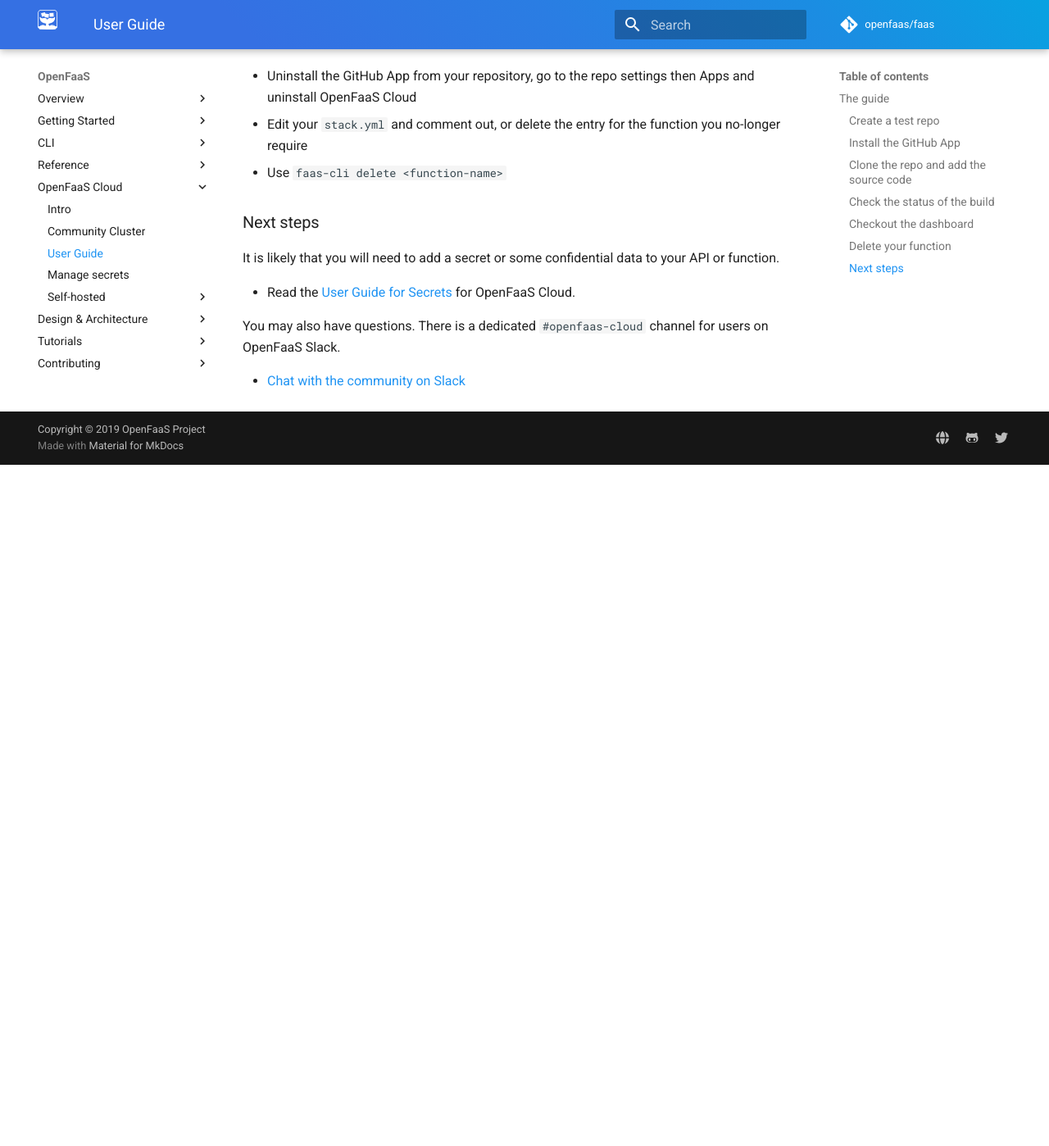
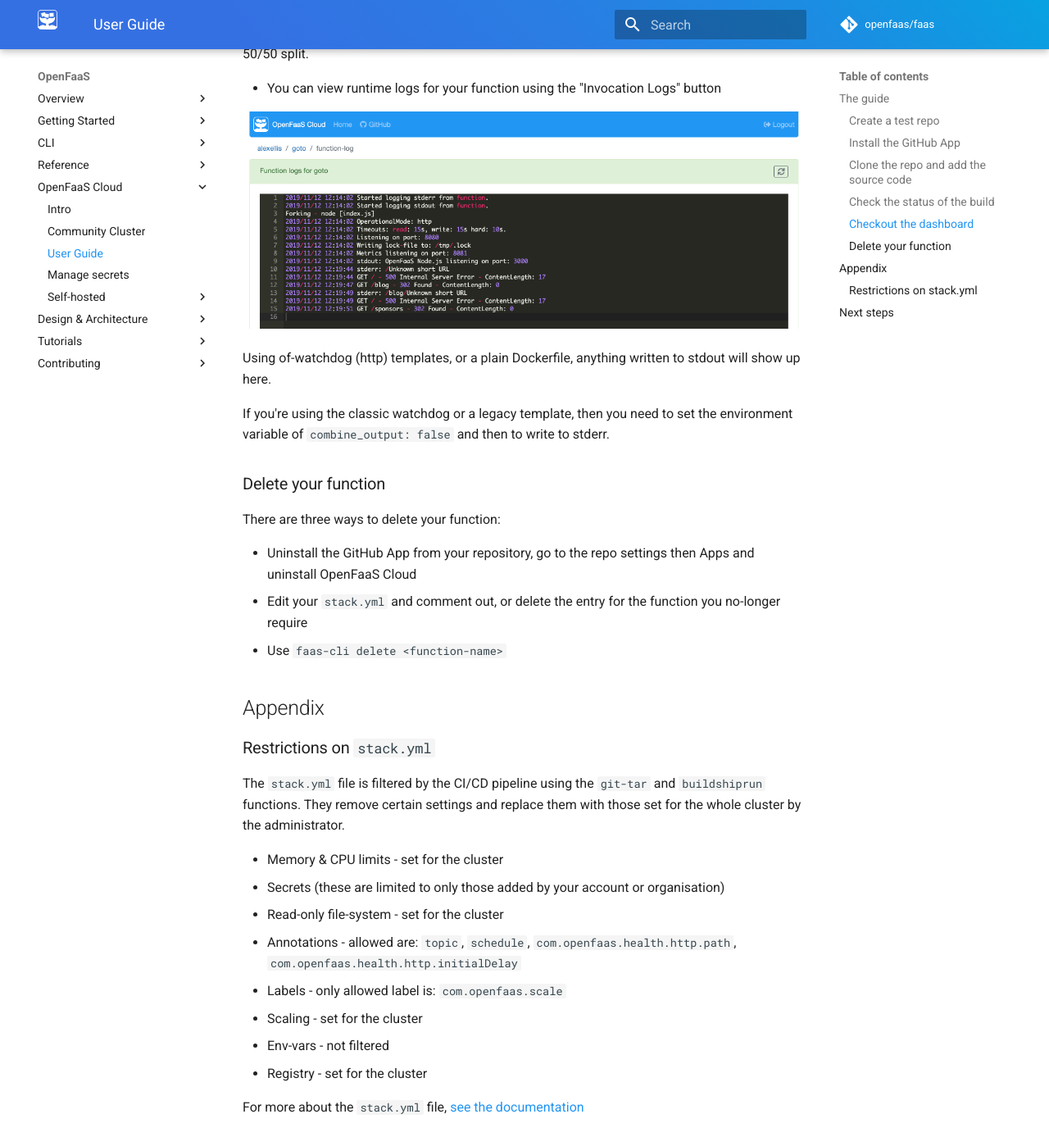
Before and after one commit to openfaas/docs, an MkDocs documentation site: the page built from docs/openfaas-cloud/user-guide.md, in a window 1280 px wide and 1400 px high, scrolled down 9027 px. Shown: the whole window at 82% size. Built offline with MkDocs 1.6.1 and Material for MkDocs 9.7.7, drawn with Linux system fonts in a browser that asks for light colours; comment, search, counter and statistics services are not loaded; before the commit the page ends 9594 px from its top, so only the background shows below that; some of the changed text lies outside the part shown.

Commit message:
Add logs diagram and appendix for stack.yml
Signed-off-by: Alex Ellis (OpenFaaS Ltd) <alexellis2@gmail.com>

````diff
--- a/docs/openfaas-cloud/user-guide.md
+++ b/docs/openfaas-cloud/user-guide.md
@@ -142,10 +142,12 @@ Head over to your dashboard and prepare to log into GitHub with 2FA
 Go to:
 
 ```
-https://system.example.com/dashboard/username
+https://system.example.com/
 ```
 
-Replace `example.com` with the OFC installation, i.e. `o6s.io` for The Community Cluster.
+Replace `example.com` with the OFC installation, i.e. `o6s.io` for The Community Cluster, this will redirect you to your own personal dashboard for instance: `https://system.example.com/dashboard/username`
+
+If you're a member of a GitHub organisation with your visibility set to *Public*, then you can also view its dashboard with: `https://system.example.com/dashboard/organisation`
 
 * Enter your 2FA details if you have that enabled
 
@@ -184,6 +186,14 @@ Now get the *Endpoint* for your API and then open it in a browser.
 
 The default behaviour with no short-path is to return an error, and the success behaviour is to redirect the browser to my homepage. So you can see after visiting these two URLs, we have a 50/50 split.
 
+* You can view runtime logs for your function using the "Invocation Logs" button
+
+![Function logs](/images/openfaas-cloud/welcome-13.png)
+
+Using of-watchdog (http) templates, or a plain Dockerfile, anything written to stdout will show up here.
+
+If you're using the classic watchdog or a legacy template, then you need to set the environment variable of `combine_output: false` and then to write to stderr.
+
 ### Delete your function
 
 There are three ways to delete your function:
@@ -192,7 +202,24 @@ There are three ways to delete your function:
 * Edit your `stack.yml` and comment out, or delete the entry for the function you no-longer require
 * Use `faas-cli delete <function-name>`
 
-### Next steps
+## Appendix
+
+### Restrictions on `stack.yml`
+
+The `stack.yml` file is filtered by the CI/CD pipeline using the `git-tar` and `buildshiprun` functions. They remove certain settings and replace them with those set for the whole cluster by the administrator.
+
+* Memory & CPU limits - set for the cluster
+* Secrets (these are limited to only those added by your account or organisation)
+* Read-only file-system - set for the cluster
+* Annotations - allowed are: `topic`, `schedule`, `com.openfaas.health.http.path`, `com.openfaas.health.http.initialDelay`
+* Labels - only allowed label is: `com.openfaas.scale`
+* Scaling - set for the cluster
+* Env-vars - not filtered
+* Registry - set for the cluster
+
+For more about the `stack.yml` file, [see the documentation](https://docs.openfaas.com/reference/yaml/)
+
+## Next steps
 
 It is likely that you will need to add a secret or some confidential data to your API or function.
 
````
Also changed, not shown: docs/images/openfaas-cloud/welcome-13.png (added).
